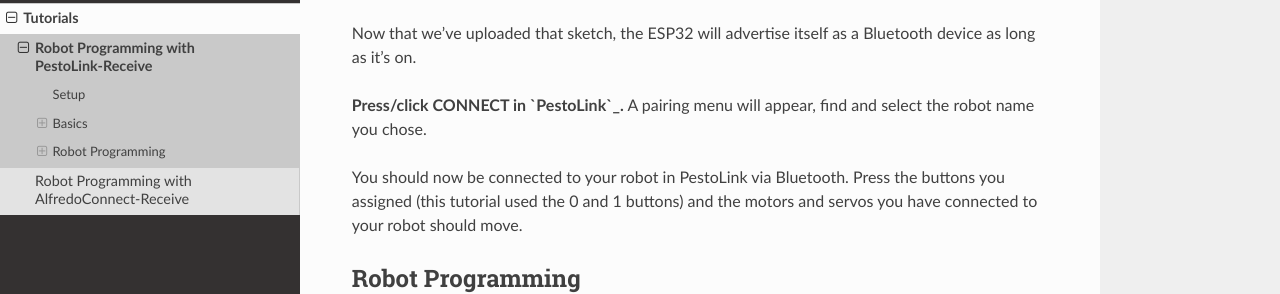
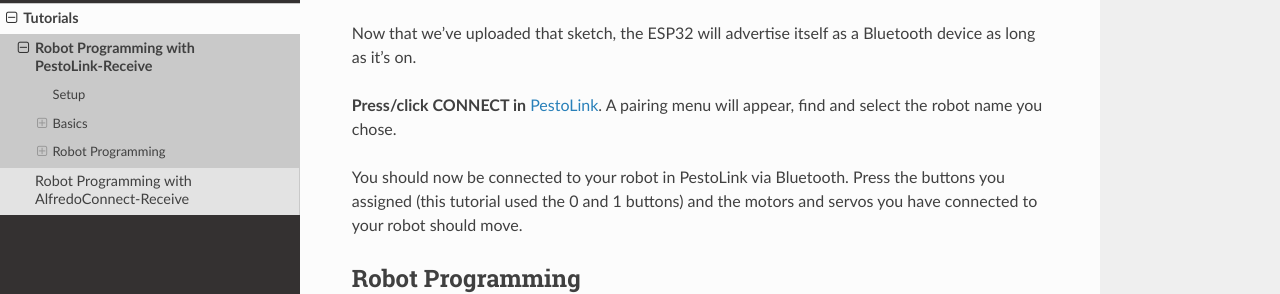
Before and after one commit to AlfredoSystems/Alfredo-NoU2, a Sphinx documentation site: the page built from docs/source/robot_programming_tutorial_Pesto_Link.rst, in a window 1280 px wide and 900 px high, scrolled down 4891 px. Shown: the part 162-456 px from the top of the window. Built offline with Sphinx 7.4.7 and the Read the Docs theme 3.1.0, drawn with Linux system fonts in a browser that asks for light colours; some of the changed text lies outside the part shown.

Commit message:
fix typos

```diff
--- a/docs/source/robot_programming_tutorial_Pesto_Link.rst
+++ b/docs/source/robot_programming_tutorial_Pesto_Link.rst
@@ -177,7 +177,7 @@
 *****************
 Now that we've uploaded that sketch, the ESP32 will advertise itself as a Bluetooth device as long as it's on.
 
-**Press/click CONNECT in `PestoLink`_.** A pairing menu will appear, find and select the robot name you chose.
+**Press/click CONNECT in** `PestoLink`_. A pairing menu will appear, find and select the robot name you chose.
 
 You should now be connected to your robot in PestoLink via Bluetooth. Press the buttons you assigned (this tutorial used the 0 and 1 buttons) and the motors and servos you have connected to your robot should move.
 
```
Also changed, not shown: other parts of docs/source/robot_programming_tutorial_Pesto_Link.rst (+1 -1 lines).
